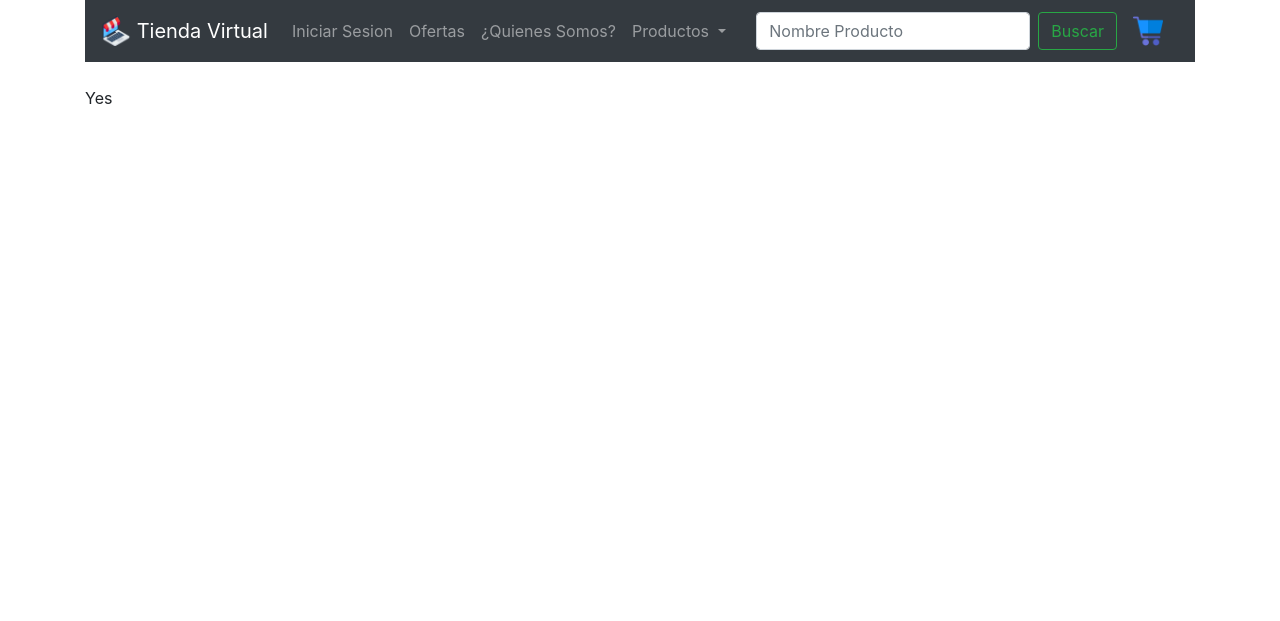
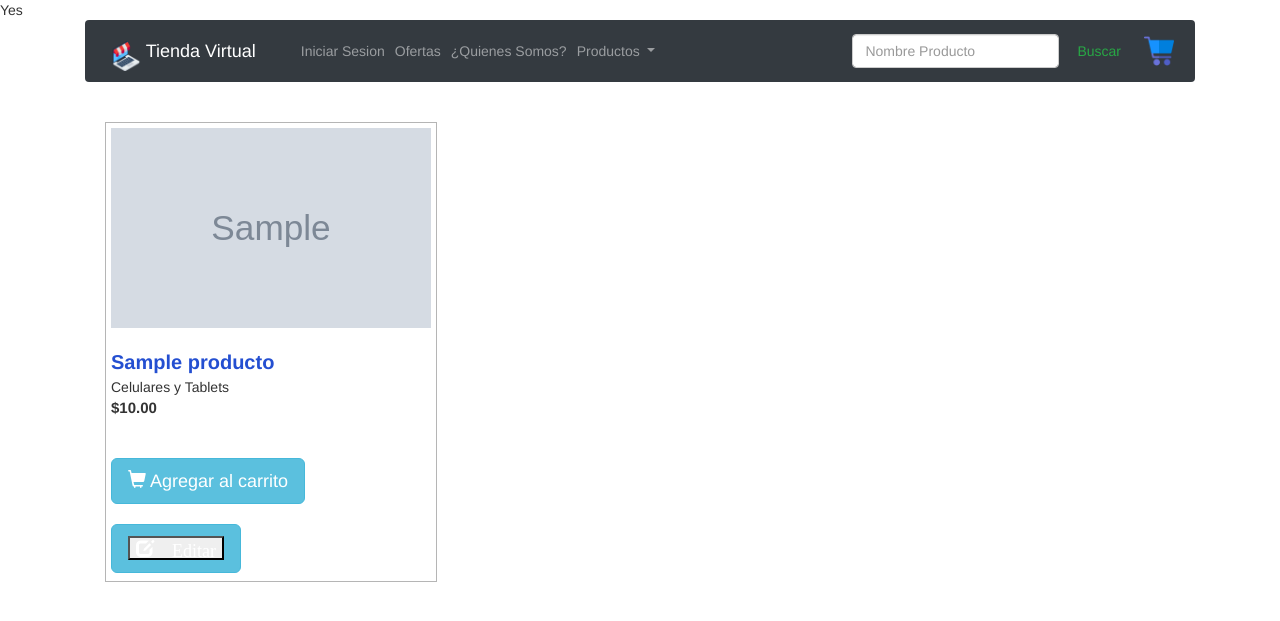
Before and after one commit to 3steb4n/MercadoPHP, a PHP site: page /PaginaPrincipal.php in a window 1280 px wide. Shown: the top 621 px of the page. Run offline with PHP 8.4, Linux system fonts and the light colour scheme; data comes from the database, SQL or seed files in the repository; tables that the repository leaves empty hold one stand-in row (values such as "Sample post"); grey boxes marked "Sample" are stand-in pictures.

Commit message:
Se agrega codigo para la consulta de los productos

```diff
--- a/Proyecto/Publico/PaginaPrincipal.php
+++ b/Proyecto/Publico/PaginaPrincipal.php
@@ -7,6 +7,10 @@
 
     <!-- Bootstrap CSS -->
     <link rel="stylesheet" href="https://stackpath.bootstrapcdn.com/bootstrap/4.5.2/css/bootstrap.min.css" integrity="sha384-JcKb8q3iqJ61gNV9KGb8thSsNjpSL0n8PARn9HuZOnIxN0hoP+VmmDGMN5t9UJ0Z" crossorigin="anonymous">
+	<link rel="stylesheet" href="../Iconos_o_Imagenes/css/index.css">
+	<link rel="stylesheet" href="https://maxcdn.bootstrapcdn.com/bootstrap/3.4.0/css/bootstrap.min.css">
+    <script src="https://ajax.googleapis.com/ajax/libs/jquery/3.5.1/jquery.min.js"></script>
+    <script src="https://maxcdn.bootstrapcdn.com/bootstrap/3.4.0/js/bootstrap.min.js"></script>
 	<script src="https://code.jquery.com/jquery-3.5.1.slim.min.js" integrity="sha384-DfXdz2htPH0lsSSs5nCTpuj/zy4C+OGpamoFVy38MVBnE+IbbVYUew+OrCXaRkfj" crossorigin="anonymous"></script>
 	<script src="https://cdn.jsdelivr.net/npm/popper.js@1.16.1/dist/umd/popper.min.js" integrity="sha384-9/reFTGAW83EW2RDu2S0VKaIzap3H66lZH81PoYlFhbGU+6BZp6G7niu735Sk7lN" crossorigin="anonymous"></script>
 	<script src="https://stackpath.bootstrapcdn.com/bootstrap/4.5.2/js/bootstrap.min.js" integrity="sha384-B4gt1jrGC7Jh4AgTPSdUtOBvfO8shuf57BaghqFfPlYxofvL8/KUEfYiJOMMV+rV" crossorigin="anonymous"></script>
@@ -16,7 +20,23 @@
   <body>
 	  <?php
 	  require '../PHP/DatabaseConnection.php'; //se realiza instancia con el archivo de conexion
-	  $ConnectionInstance = new DatabaseConnection();
+	  $connectionInstance = new DatabaseConnection();
+	  $consultaProductos = "SELECT DETALLE_PRODUCTO.RUTA_IMAGEN, PRODUCTOS.NOMBRE_PRODUCTO, PRODUCTOS.DESCRIPCION_PRODUCTO, DETALLE_PRODUCTO.VALOR_PRODUCTO,
+	  CATEGORIAS.NOMBRE_CATEGORIA, PRODUCTOS.ID_PRODUCTO FROM PRODUCTOS, DETALLE_PRODUCTO, CATEGORIAS WHERE PRODUCTOS.ID_PRODUCTO = DETALLE_PRODUCTO.ID_PRODUCTO and CATEGORIAS.ID_CATEGORIA = PRODUCTOS.ID_CATEGORIA and
+	  PRODUCTOS.ID_ESTADO = 1;";
+	  if(isset($_GET['nombreProducto'])){
+		$nombreProducto = $_GET['nombreProducto'];
+		if($nombreProducto == ""){
+		  $consultaProductos = "SELECT DETALLE_PRODUCTO.RUTA_IMAGEN, PRODUCTOS.NOMBRE_PRODUCTO, PRODUCTOS.DESCRIPCION_PRODUCTO, DETALLE_PRODUCTO.VALOR_PRODUCTO,
+		  CATEGORIAS.NOMBRE_CATEGORIA, PRODUCTOS.ID_PRODUCTO FROM PRODUCTOS, DETALLE_PRODUCTO, CATEGORIAS WHERE PRODUCTOS.ID_PRODUCTO = DETALLE_PRODUCTO.ID_PRODUCTO and CATEGORIAS.ID_CATEGORIA = PRODUCTOS.ID_CATEGORIA and
+	      PRODUCTOS.ID_ESTADO = 1;";
+		}else{
+		  $consultaProductos = "SELECT DETALLE_PRODUCTO.RUTA_IMAGEN, PRODUCTOS.NOMBRE_PRODUCTO, PRODUCTOS.DESCRIPCION_PRODUCTO, DETALLE_PRODUCTO.VALOR_PRODUCTO,
+		  CATEGORIAS.NOMBRE_CATEGORIA, PRODUCTOS.ID_PRODUCTO  FROM PRODUCTOS, DETALLE_PRODUCTO, CATEGORIAS WHERE PRODUCTOS.NOMBRE_PRODUCTO = '$nombreProducto'
+		  and PRODUCTOS.ID_PRODUCTO = DETALLE_PRODUCTO.ID_PRODUCTO and CATEGORIAS.ID_CATEGORIA = PRODUCTOS.ID_CATEGORIA and PRODUCTOS.ID_ESTADO = 1;";
+		}
+	  }
+	  $connectionDb = $connectionInstance -> ConnectDatabase();
 	  ?>
 	<div class="container">
 		<nav class="navbar navbar-expand-lg navbar-dark bg-dark">
@@ -52,18 +72,57 @@
 						</li>
 					</ul>
 				</div>
-				<form class="form-inline my-2 my-lg-0">
-					<input class="form-control mr-sm-2" type="search" placeholder="Nombre Producto" aria-label="Search">
+				<form class="form-inline my-2 my-lg-0" action="" method="get">
+					<input class="form-control mr-sm-2" name="nombreProducto" type="search" placeholder="Nombre Producto" aria-label="Search">
 					<button class="btn btn-outline-success my-2 my-sm-0" type="submit">Buscar</button>
 				</form>
 				<a class="nav-link" href="#">
 				<img src="../Iconos_o_Imagenes/carro.png" width="30" height="30" class="d-inline-block align-top" alt="" loading="lazy">
 				</a>
 			</nav>
+			<div id="contenidoProductos">
+			<?php
+				if($connectionDb){
+					if($resultadosConsulta = mysqli_query($connectionDb, $consultaProductos)){
+						if(mysqli_num_rows($resultadosConsulta) > 0){
+							while($filasDatos = mysqli_fetch_array($resultadosConsulta)){
+								$valorDecimal = number_format($filasDatos[3], 2);
+								?>
+								<div id="div_productos">
+								<img src="../Iconos_o_Imagenes/ProductoImagenes/<?php echo $filasDatos[0] ?>" width="100%" height="200px">
+								<br>
+								<br>
+								<div style="margin: auto; right: 0; left: 0;">
+								    <span style="color: #244fd1; font-weight: bold; font-size: 20px; text-align: center;"><?php echo $filasDatos[1] ?></span>
+									<br>
+									<span><?php echo $filasDatos[4] ?> </span>
+								    <br>
+								    <span style="font-weight: bold; font-size:15px;">$<?php echo $valorDecimal ?></span>
+								</div>
+								<br>
+								<br>
+								<a href="#" class="btn btn-info btn-lg">
+									<span class="glyphicon glyphicon-shopping-cart" type="submit"></span> Agregar al carrito
+								</a>
+								<br>
+								<br>
+								<form action="ActualizarProductos.php" method="post" class="btn btn-info btn-lg">
+									<input type="hidden" name="codigoProducto" value="<?php echo $filasDatos[0]; ?>">
+									<button class="glyphicon glyphicon-edit"  type="submit"> Editar</button>
+								</form>
+								</div>
+								<?php
+							}
+						}else{
+							?>
+							<h1>No hay resultados</h1>
+							<?php
+						}
+					}
+				}
+			?>
 			<br>
-			<?php
-				$ConnectionDb = $ConnectionInstance -> ConnectDatabase();
-			?>
+			</div>
 		</div>
   </body>
 </html>
```
